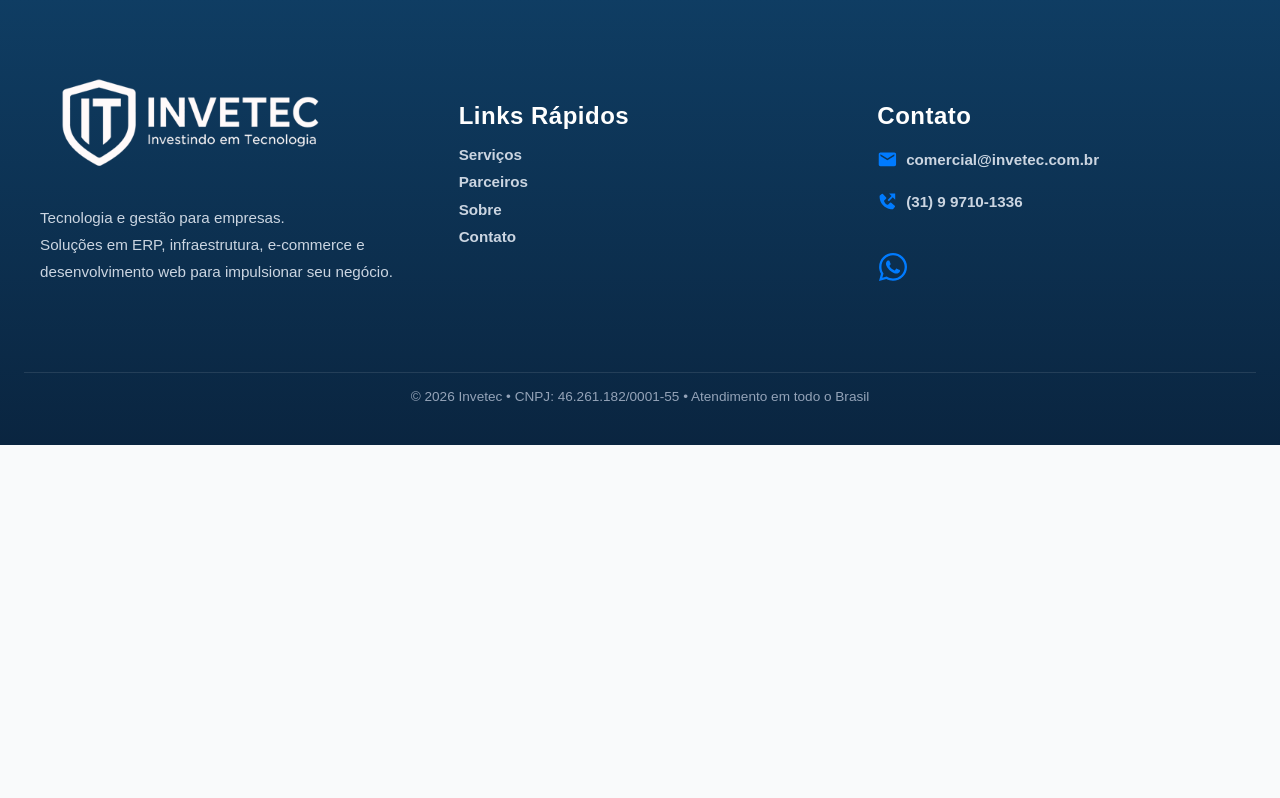
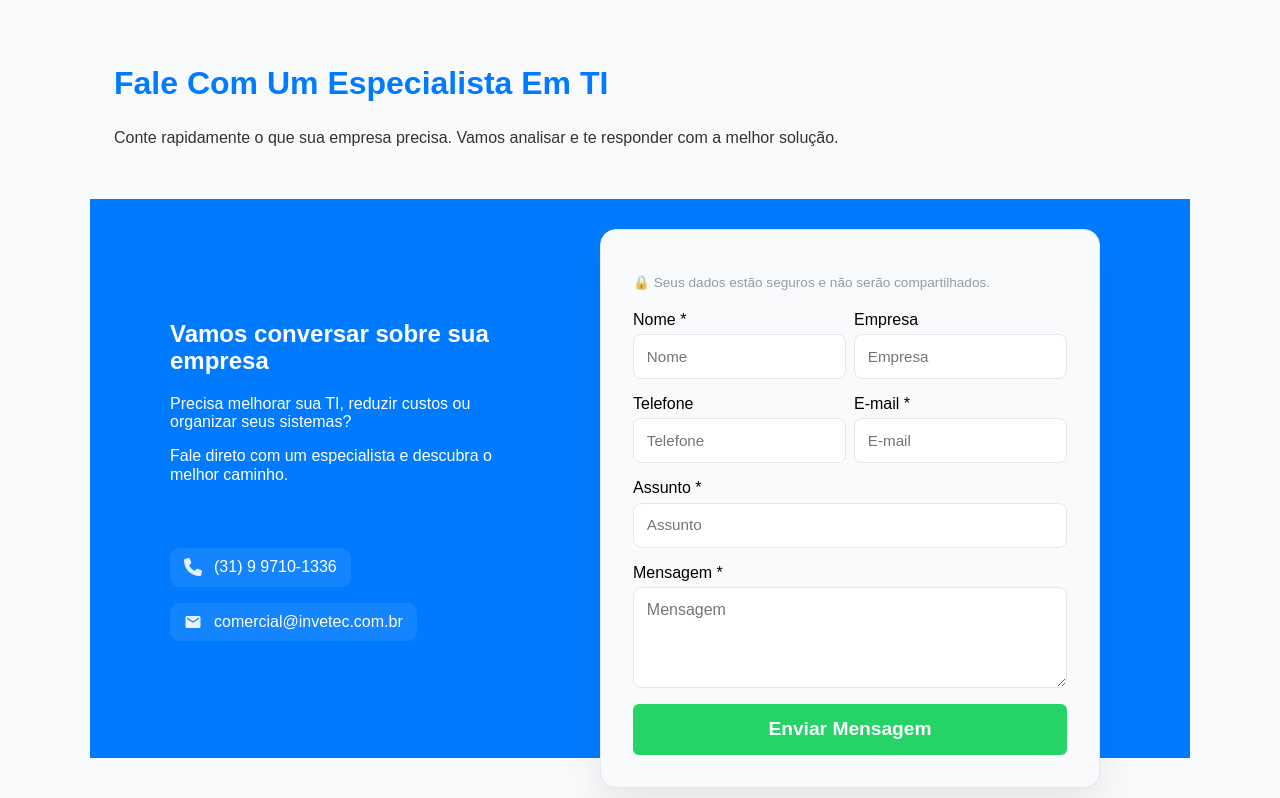
Before and after one commit to ricardo-borges13/site-invetec, a React (Vite) app: page /contato in a window 1280 px wide. Shown: the part 402-1200 px from the top of the page. Before the commit the page ends 847 px from the top, so only its background shows below. Built offline with nearby package versions, Linux system fonts and the light colour scheme.

Commit message:
Finalizado page Contato

```diff
--- a/package.json
+++ b/package.json
@@ -13,6 +13,8 @@
     "framer-motion": "^12.38.0",
     "react": "^19.2.0",
     "react-dom": "^19.2.0",
+    "react-hook-form": "^7.72.0",
+    "react-hot-toast": "^2.6.0",
     "react-icons": "^5.5.0",
     "react-router-dom": "^7.12.0",
     "styled-components": "^6.2.0",
--- a/src/components/FormContact/FormContact.styles.ts
+++ b/src/components/FormContact/FormContact.styles.ts
@@ -1,12 +1,14 @@
 import styled from 'styled-components';
 
 export const FormContainer = styled.div`
-  background-color: ${({ theme }) => theme.colors.primary};
+  background-color: #f8fafc;
   padding: ${({ theme }) => theme.spacing.large};
-  border-radius: 12px;
+  border: 1px solid #e5e7eb;
+  border-radius: 16px;
+  box-shadow: 0 20px 40px rgba(0, 0, 0, 0.08);
+
   width: 100%;
-  max-width: 450px;
-  margin: 0 auto;
+  max-width: 500px;
 
   form {
     display: flex;
@@ -16,10 +18,17 @@ export const FormContainer = styled.div`
 
   label {
     font-weight: 500;
-    color: ${({ theme }) => theme.colors.white};
+    color: ${({ theme }) => theme.colors.black};
     display: block;
     margin-bottom: 0.3rem;
     caret-color: transparent;
+  }
+
+  p{
+    color: #6b7280;
+    font-Size: 0.85rem;
+    margin-bottom: 20px;
+    opacity: 0.7;
   }
 `;
 
@@ -34,20 +43,31 @@ export const FieldGroup = styled.div`
 
 export const Input = styled.input`
   width: 100%;
-  padding: 0.6rem;
+  background: white;
+  padding: 0.8rem;
   border: none;
-  border-radius: 6px;
-  font-size: ${({ theme }) => theme.spacing.medium};
+  border-radius: 8px;
+    font-size: 0.95rem;
+    border: 1px solid #e5e7eb;
+
+  &:focus {
+    outline: none;
+    border-color: ${({ theme }) => theme.colors.primary};
+    box-shadow: 0 0 0 2px rgba(37, 99, 235, 0.2);
+  }
 `;
 
 export const TextArea = styled.textarea`
   width: 100%;
-  padding: 0.6rem;
-  border: none;
-  border-radius: 6px;
-  font-size: ${({ theme }) => theme.spacing.medium};
-  min-height: 100px;
-  resize: vertical;
+  padding: 0.8rem;
+  border-radius: 8px;
+
+  border: 1px solid #e5e7eb;
+
+  &:focus {
+    outline: none;
+    border-color: ${({ theme }) => theme.colors.primary};
+  }
 `;
 
 export const ErrorMessage = styled.span`
--- a/src/components/FormContact/FormContact.tsx
+++ b/src/components/FormContact/FormContact.tsx
@@ -1,7 +1,7 @@
 import { useForm } from 'react-hook-form';
-import * as S from './FormContact.styles';
 import toast, { Toaster } from 'react-hot-toast';
 import { CustomButton } from '../../components/CustomButton/CustomButton';
+import * as S from './FormContact.styles';
 
 type FormInputs = {
   nome: string;
@@ -84,7 +84,9 @@ export const FormContact = () => {
           },
         }}
       />
-
+      <p>
+        🔒 Seus dados estão seguros e não serão compartilhados.
+      </p>
       <form onSubmit={handleSubmit(submitHandler)}>
         <S.FieldGroup>
           <div style={{ flex: 1 }}>
@@ -162,8 +164,8 @@ export const FormContact = () => {
         </S.Mensagem>
 
         <CustomButton
-          text="Enviar"
-          variant="secondary"
+          text="Enviar Mensagem"
+          variant="cta"
           type="submit"
           disabled={isSubmitting}
           loading={isSubmitting}
--- /dev/null
+++ b/src/components/Sections/SectionsContactUs/SectionContactUs.styles.ts
@@ -0,0 +1,77 @@
+import styled from 'styled-components';
+
+export const Container = styled.section`
+  background-color: ${({ theme }) => theme.colors.primary};
+  color: #fff;
+  display: flex;
+  justify-content: center;
+  position: relative;
+  overflow: visible; /* importante pra permitir que o form ultrapasse a borda */
+  margin: 40px 0 30px 0;
+`;
+
+export const Content = styled.div`
+  width: 100%;
+  max-width: 1200px;
+  display: grid;
+  grid-template-columns: 1fr 2fr;
+  align-items: center;
+
+  padding-left: 80px;
+
+  @media (max-width: 900px) {
+    grid-template-columns: 1fr;
+    text-align: center;
+    padding: 0 10px 0 10px;
+  }
+`;
+
+export const InfoArea = styled.div`
+.contact {
+  margin-top: 3rem;
+  display: flex;
+  flex-direction: column;
+  gap: 12px;
+}
+
+.contact p {
+   display: flex;
+  align-items: center;
+  gap: 12px;
+
+  background: rgba(255, 255, 255, 0.08);
+  padding: 10px 14px;
+  border-radius: 10px;
+
+  width: fit-content;
+}
+
+.contact svg {
+  font-size: 18px;
+  opacity: 0.9;
+}
+
+.contact a {
+  color: #fff;
+  text-decoration: none;
+  font-weight: 500;
+
+  &:hover {
+    text-decoration: underline;
+    opacity: 0.9;
+  }
+}
+`;
+
+export const FormWrapper = styled.div`
+  display: flex;
+  justify-content: center;
+  z-index: 2;
+
+  /* Faz o formulário “sair” da área azul para baixo */
+  transform: translateY(30px);
+
+  @media (max-width: 900px) {
+    transform: translateY(40px);
+  }
+`;
--- /dev/null
+++ b/src/components/Sections/SectionsContactUs/SectionsContactUs.tsx
@@ -0,0 +1,42 @@
+import { FormContact } from '@/components/FormContact/FormContact';
+import * as S from './SectionContactUs.styles';
+import { MdEmail } from 'react-icons/md';
+import { FaPhone } from 'react-icons/fa6';
+import type { ContactInfo } from '@/pages/Contato/contactData';
+import { MotionReveal } from '@/components/Motion/MotionReveal/MotionReveal';
+
+export const SectionsContactus = ({ phone, email }: ContactInfo) => {
+  const phoneHref = `tel:${phone.replace(/[^\d+]/g, '')}`;
+  const emailHref = `mailto:${email}`;
+  return (
+    <S.Container>
+      <S.Content>
+        <S.InfoArea>
+          <MotionReveal delay={0.2}>
+          <h2>Vamos conversar sobre sua empresa</h2>
+          <p>Precisa melhorar sua TI, reduzir custos ou organizar seus sistemas?</p>
+          <p> Fale direto com um especialista e descubra o melhor caminho.</p>
+          {/* <FaArrowAltCircleRight size={28} /> */}
+          </MotionReveal>
+          <div className="contact">
+             <MotionReveal delay={0.6}>
+            <p>
+              <FaPhone />
+              <a href={phoneHref}>{phone}</a>
+            </p>
+
+            <p>
+              <MdEmail />
+              <a href={emailHref}>{email}</a>
+            </p>
+            </MotionReveal>
+          </div>
+        </S.InfoArea>
+
+        <S.FormWrapper>
+          <FormContact />
+        </S.FormWrapper>
+      </S.Content>
+    </S.Container>
+  );
+};
--- a/src/pages/Contato/Contato.styles.ts
+++ b/src/pages/Contato/Contato.styles.ts
@@ -0,0 +1,49 @@
+import styled from 'styled-components';
+
+export const Container = styled.div`
+  padding: 0 1.5rem;
+  margin: 3rem auto;
+  max-width: 1100px;
+  font-family: 'Poppins', sans-serif;
+  line-height: 1.6;
+  caret-color: transparent;
+
+  header {
+    margin-bottom: 2rem;
+
+    h2 {
+      font-size: 2rem;
+      font-weight: 700;
+      color: ${({ theme }) => theme.colors.primary};
+      margin-bottom: 1rem;
+      text-transform: capitalize;
+    }
+
+    p {
+      font-size: 1rem;
+      color: #333;
+      line-height: 1.6;
+      text-align: justify;
+      margin-bottom: 1.5rem;
+    }
+
+    @media (max-width: 540px) {
+      h2 {
+        font-size: 1.4rem;
+      }
+    }
+  }
+
+  @media (max-width: 768px) {
+    padding: 0 1rem;
+
+    header h1 {
+      font-size: 1.6rem;
+    }
+  }
+`;
+
+export const Form = styled.div`
+  margin: 3rem auto 6rem auto;
+  max-width: 1100px;
+`;
--- a/src/pages/Contato/Contato.tsx
+++ b/src/pages/Contato/Contato.tsx
@@ -1,5 +1,8 @@
 import { PageHeroSection } from "@/components/PageHeroSection/PageHeroSection"
 import heroImage from "@/assets/images/PagesHero-Contato.jpg"
+import { contactData } from "./contactData"
+import * as S from './Contato.styles';
+import { SectionsContactus } from "@/components/Sections/SectionsContactUs/SectionsContactUs";
 
 export const Contato = () => {
   return(
@@ -8,7 +11,18 @@ export const Contato = () => {
       subTitle="Entre em contato conosco"
       image={heroImage}
     >
+      <S.Container>
+          <header>
+            <h2>Fale com um especialista em TI</h2>
+            <p>
+                Conte rapidamente o que sua empresa precisa. Vamos analisar e te responder com a melhor solução.
+            </p>
+          </header>
+        </S.Container>
 
+        <S.Form>
+          <SectionsContactus {...contactData} />
+        </S.Form>
     </PageHeroSection>
 
   )
--- /dev/null
+++ b/src/pages/Contato/contactData.ts
@@ -0,0 +1,9 @@
+export type ContactInfo = {
+  phone: string;
+  email: string;
+};
+
+export const contactData: ContactInfo = {
+  phone: '(31) 9 9710-1336',
+  email: 'comercial@invetec.com.br',
+};
```
Also changed, not shown: 1 other file (tests, documents, lock files or other folders).
